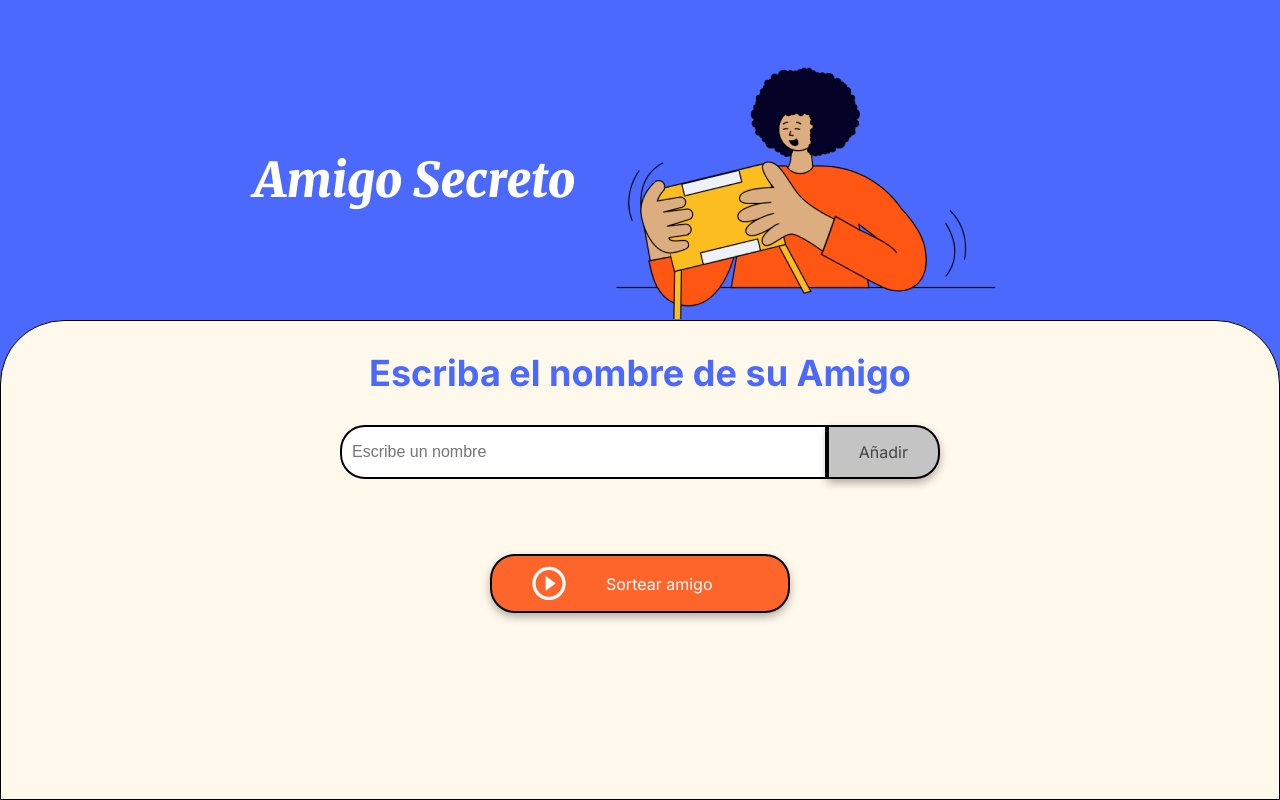
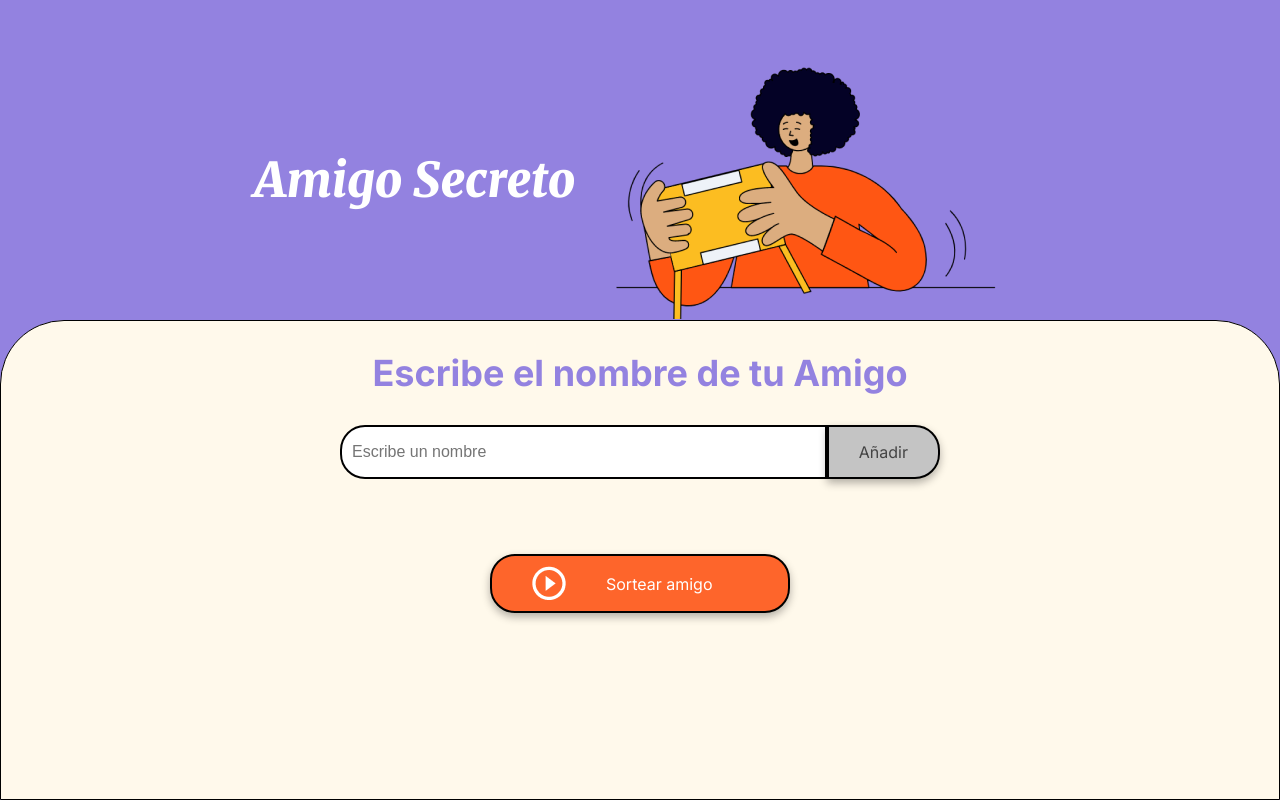
Before and after one commit to Irinath/challenge-amigo-secreto_esp-main, a plain HTML site: page index.html in a window 1280 px wide. Drawn offline with Linux system fonts and the light colour scheme.

Commit message:
Finalizando desafío Amigo Secreto

```diff
--- a/app.js
+++ b/app.js
@@ -13,7 +13,7 @@ function agregarAmigo(){
     //listaNombresAmigo.push(nombreAmigo);
     console.log(listaNombresAmigo); //Eliminar
     console.log(contarCaracteres(nombreAmigo)); //Eliminar
-    //limpiarCaja();
+
     //Verificar que el campo no esté vacío
     if (contarCaracteres(nombreAmigo) >= 2){
         //agrega nombre a la lista "nombreAmigo"
@@ -33,7 +33,6 @@ function agregarAmigo(){
 function sortearAmigo(){
     //click en botón "sortearAmigo"
     //Validar que el arreglo no esté vacío.
-
     if (listaNombresAmigo.length > 0){
         //Generar un número aleatorio para el índice
         let sortearNumerolista = Math.floor(Math.random()*(listaNombresAmigo.length));
@@ -43,6 +42,7 @@ function sortearAmigo(){
         console.log(listaNombresAmigo[sortearNumerolista]);
      //Mostrar el resultado agregándolo en la lista
         ulGanador.innerHTML = `<li>El amigo secreto elegido es: <strong> ${listaNombresAmigo[sortearNumerolista]}</strong></li>`;
+        limpiarLista(); //limpio el arreglo
     } else {
         while (listaNombresAmigo.length = 0){
         alert('¡Debe ingresar al menos el nombre de un amigo!')
@@ -50,9 +50,6 @@ function sortearAmigo(){
     }
     }
     return;
-    //limpiar el arreglo
-
-    //Deshabilitar el botón de sorteo para reiniciar el juego;
 }
 
 function cargarLista(){
@@ -86,7 +83,7 @@ function limpiarLista(){
     lista = document.querySelector('ul, .listaAmigos');
 
      //limpio lista
-    lista.innerHTML = "";
+    lista.innerHTML = " ";
     listaNombresAmigo = [];
     return;
 }
@@ -105,14 +102,6 @@ function contarCaracteres(nombreAmigo) {
 }
 
 
-function listarAmigos(){
-
-    return;
-}
-
-//function sortearNumerolista(){
-   // return(sortearNumerolista);}
-
-cambiarElemento('h2', 'Escriba el nombre de su Amigo');
+cambiarElemento('h2', 'Escribe el nombre de tu Amigo');
 //Sobre el campo "Escribe un nombre" se va a añadir el nombre al array nombreAmigo y debe accionarse con el botón añadir
 //através de la función "agregarAmigos"
--- a/style.css
+++ b/style.css
@@ -1,5 +1,5 @@
 :root {
-    --color-primary: #4B69FD;
+    --color-primary: #9382e0; /*#4B69FD;*/
     --color-secondary: #FFF9EB;
     --color-tertiary: #C4C4C4;
     --color-button: #fe652b;
@@ -136,7 +136,11 @@ ul {
 
 .result-list {
     margin-top: 15px;
-    color: #05DF05;
+    /*background-color: linear-gradient(to right, #f373d7, #9382e0);
+    background-clip: text;
+    -webkit-background-clip: text;
+    color:  transparent; #05DF05;*/
+    color: #ff0cca;
     font-size: 22px;
     font-weight: bold;
     text-align: center;
```
